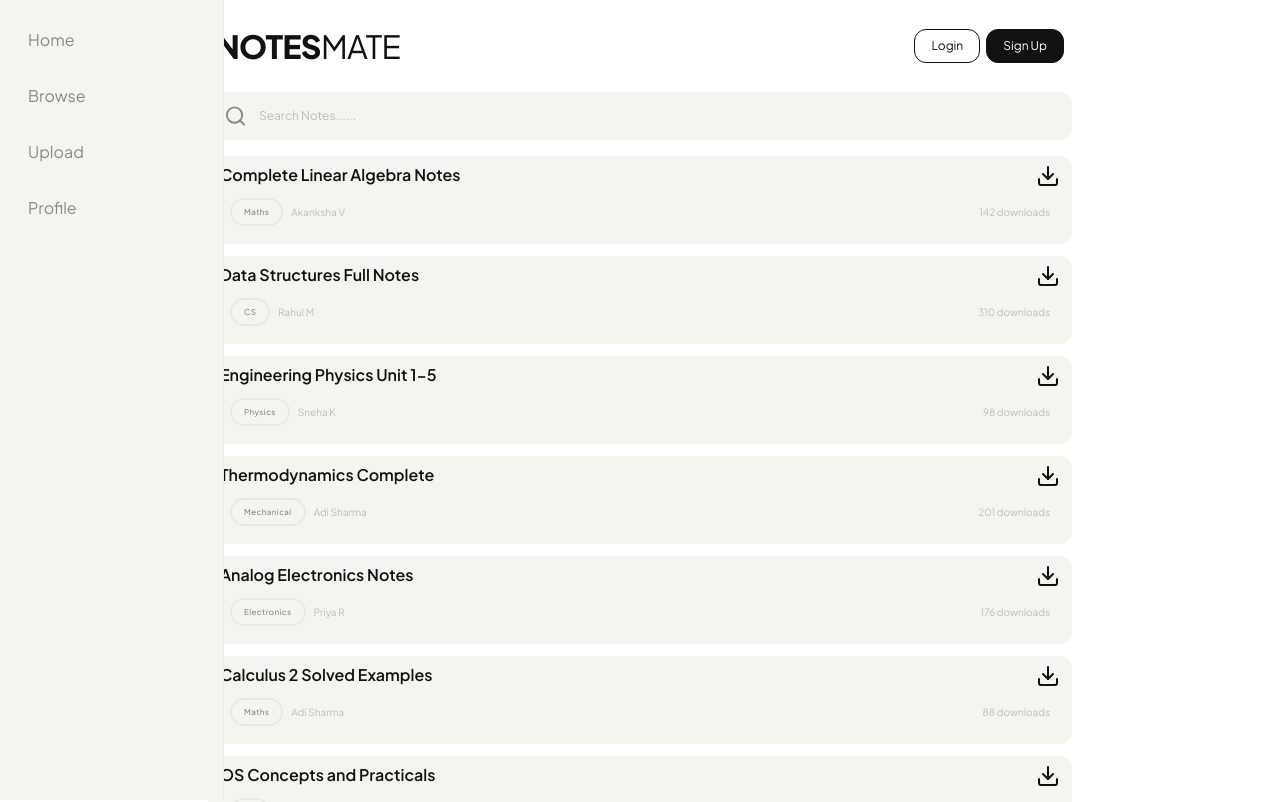
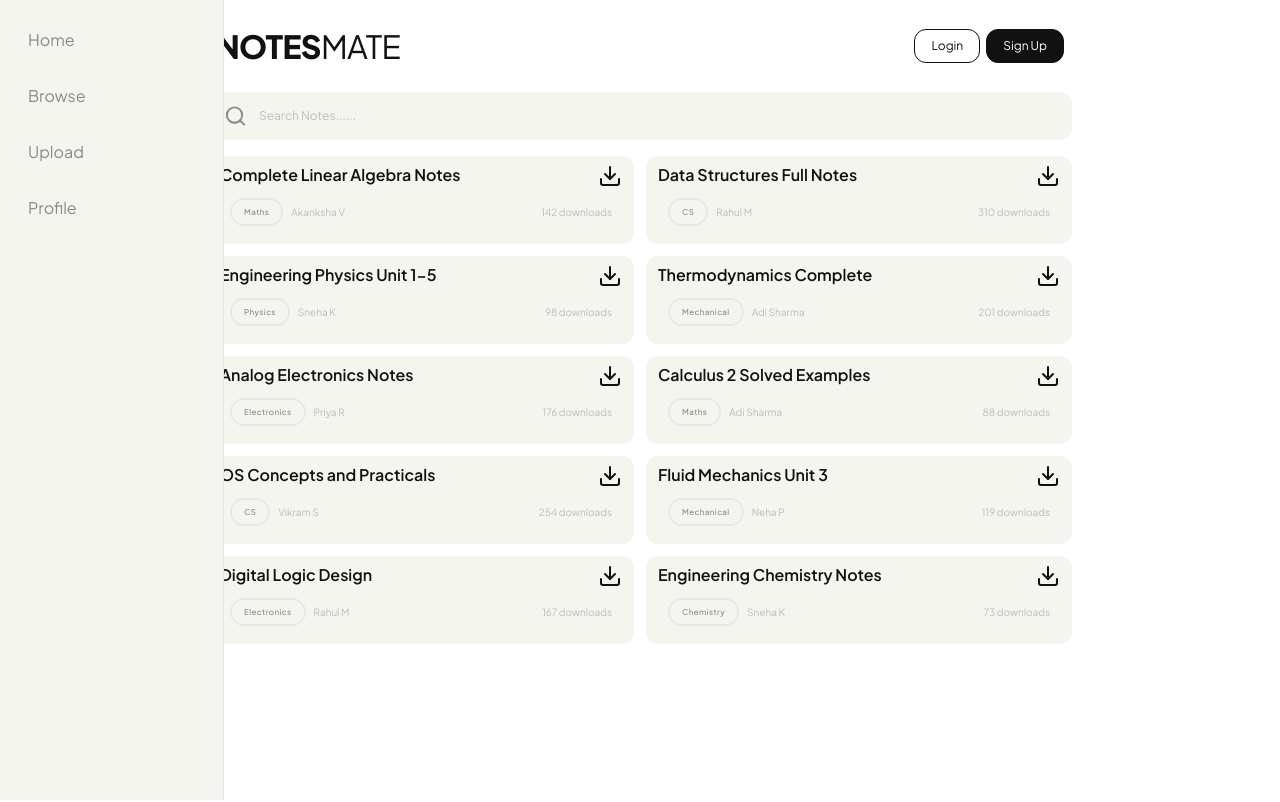
Before and after one commit to ig-aditya-101/NotesMate, a React (Vite) app in the folder client/: page / in a window 1280 px wide. Shown: the top 802 px of the page. Built offline with nearby package versions, Linux system fonts and the light colour scheme.

Commit message:
added responsiveness for large screens

```diff
--- a/client/src/pages/BrowsePage.jsx
+++ b/client/src/pages/BrowsePage.jsx
@@ -8,9 +8,8 @@ import NotesCard from "../components/NotesCard";
 const BrowsePage = () => {
   return (
     <div className=" flex flex-col py-2.5 gap-4 px-4 pt-4  overflow-hidden">
-
       <div className="header h-15  w-full flex items-center  justify-between px-2">
-       <div>
+        <div>
           <span style={{ fontWeight: 800 }} className="text-display">
             NOTES
           </span>
@@ -19,8 +18,12 @@ const BrowsePage = () => {
           </span>
         </div>
         <div className="flex items-center gap-1.5 ">
-          <Button variant="secondary" size={"md"} >Login</Button>
-          <Button variant="primary" size={"md"}>Sign Up</Button>
+          <Button variant="secondary" size={"md"}>
+            Login
+          </Button>
+          <Button variant="primary" size={"md"}>
+            Sign Up
+          </Button>
         </div>
       </div>
       <div className="searchBar">
@@ -33,7 +36,7 @@ const BrowsePage = () => {
         <Badge>Maths</Badge>
         <Badge>Maths</Badge>
       </div> */}
-      <div className="flex flex-col items-center   gap-3">
+      <div className="grid grid-cols-1 md:grid-cols-2   gap-3">
         {mockNotes.map((note) => (
           <div className="w-full">
             <NotesCard
--- a/client/src/pages/Dashboard.jsx
+++ b/client/src/pages/Dashboard.jsx
@@ -31,7 +31,7 @@ const Dashboard = () => {
         </div>
       </div>
       <h1 className="text-h1">My Saved Notes</h1>
-      <div className="notesrow flex flex-col items-center   gap-3">
+      <div className="notesrow grid grid-cols-1 md:grid-cols-2  gap-3">
         {notes.length > 0 ? (
           notes.map((note) => (
             <div className="w-full" key={note._id}>
```
